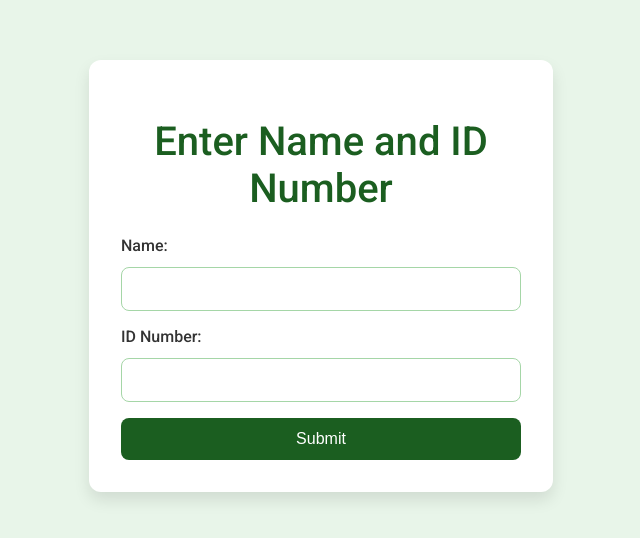
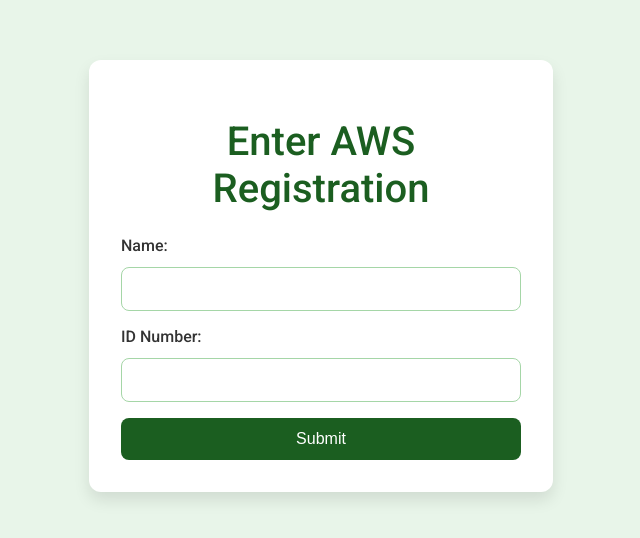
Before and after one commit to CodeNoCap/aws-registration, a website: page index.html in a window 1280 px wide. Shown: the part 124-662 px from the top of the page, without its empty margins (319-959 px from the left). Drawn offline with Linux system fonts and the light colour scheme.

Commit message:
Update index.html

```diff
--- a/index.html
+++ b/index.html
@@ -3,12 +3,12 @@
 <head>
     <meta charset="UTF-8">
     <meta name="viewport" content="width=device-width, initial-scale=1.0">
-    <title>Name and ID Submission</title>
+    <title>Amazon Web Services Learning Club</title>
     <link rel="stylesheet" href="styles.css">
 </head>
 <body>
     <div class="container">
-        <h1>Enter Name and ID Number</h1>
+        <h1>Enter AWS Registration</h1>
         <form id="submissionForm">
             <label for="name">Name:</label>
             <input type="text" id="name" required>
```
